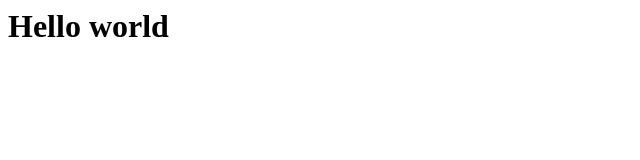
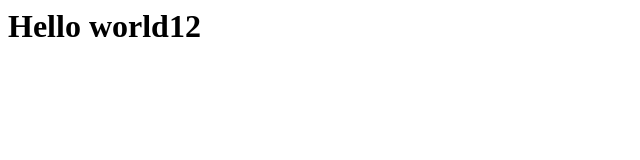
Before and after one commit to Mudassir164/static, a plain HTML site: page index.html in a window 1280 px wide. Shown: the full height of the page, 0-640 px from the left. Drawn offline with Linux system fonts and the light colour scheme.

Commit message:
Update index.htmt

```diff
--- a/index.html
+++ b/index.html
@@ -1 +1 @@
-<h1>Hello world</h1>
+<h1>Hello world12</h1>
```
